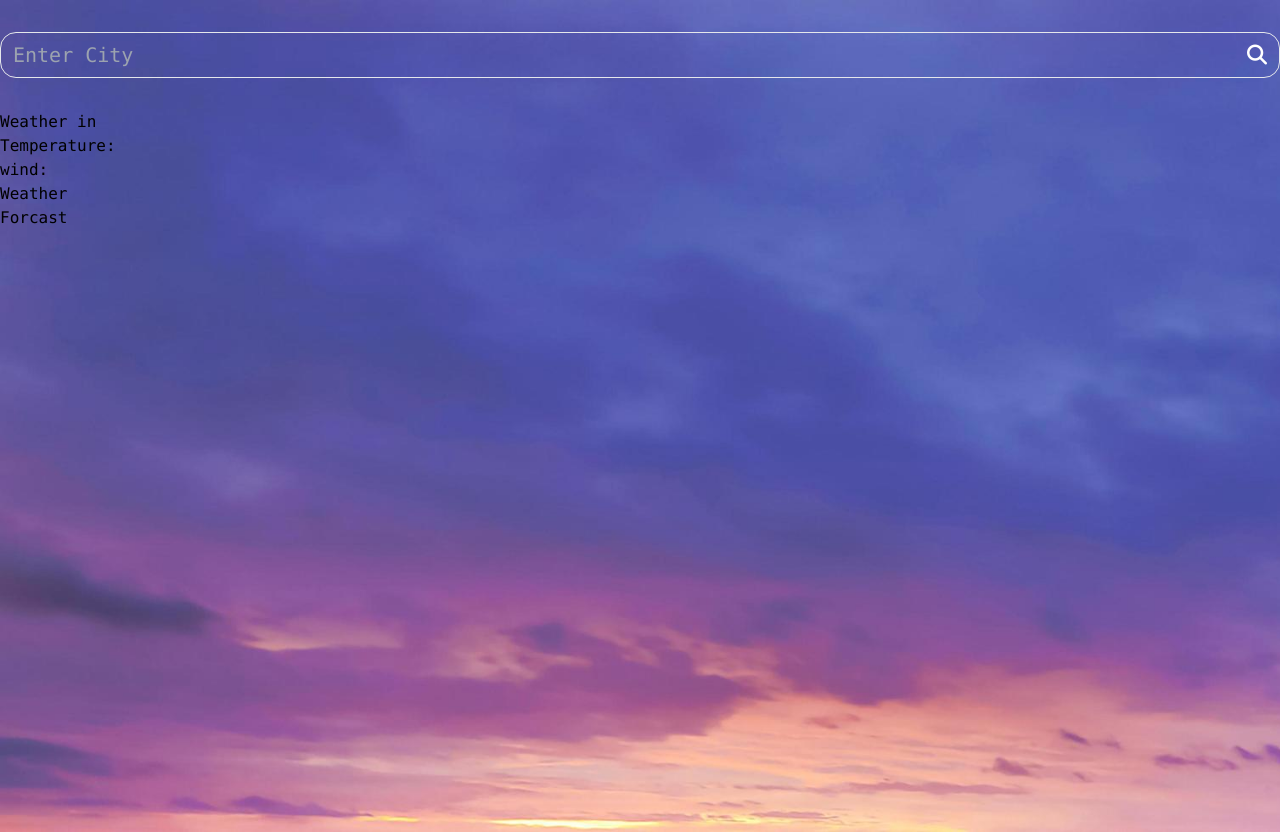
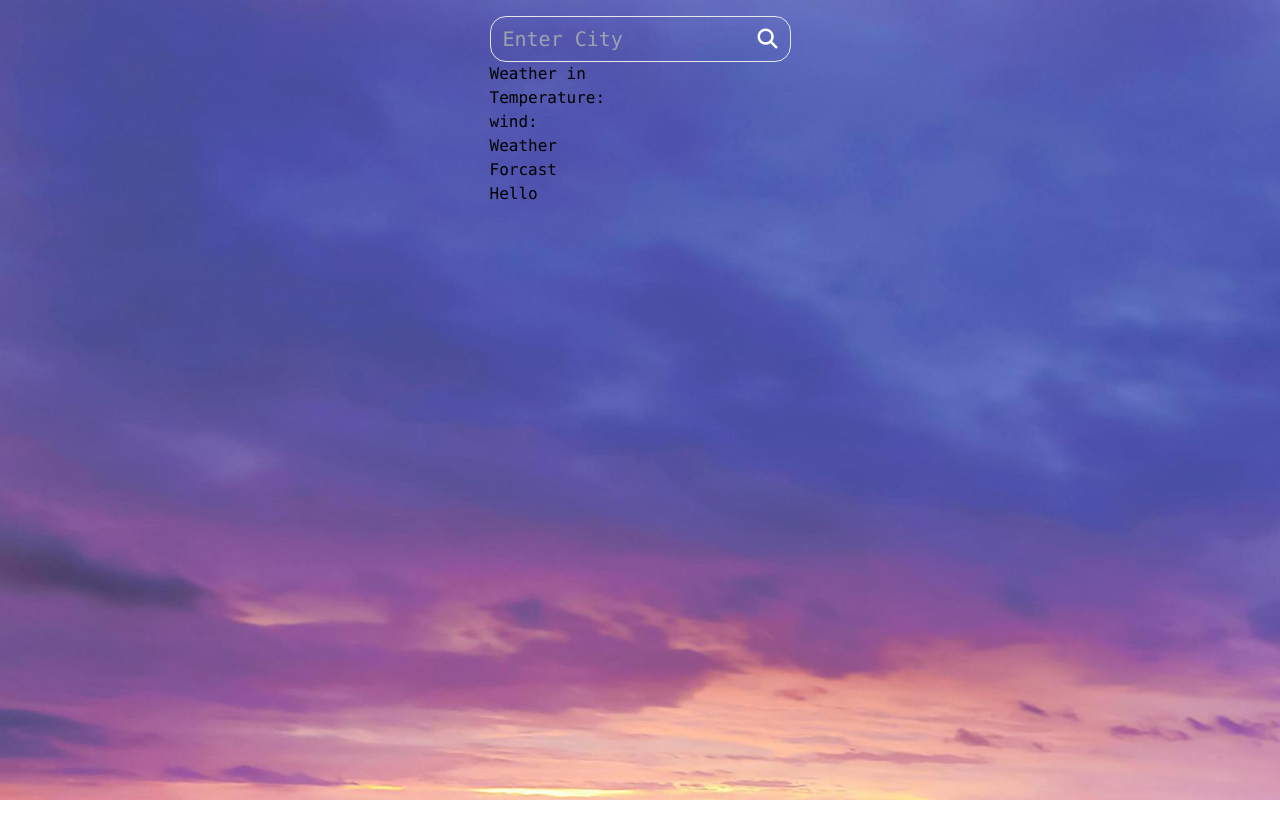
Before and after one commit to SohamDeshmukh1/Weather-App, a website: page index.html in a window 1280 px wide. After the commit the page ends 800 px from the top, so only its background shows below. Drawn offline with Linux system fonts and the light colour scheme.

Commit message:
Revert "Minnor Issues"
This reverts commit aa866ceb582b966319e611760dfd4dc14bee0bba.

```diff
--- a/index.html
+++ b/index.html
@@ -9,22 +9,21 @@
 </head>
 <body class="font-mono bg-cover bg-no-repeat" style="background-image: url(Background.jpg);height: 100vh;">
     <!-- <h1 class="text-center pt-7 text-xl font-bold ">Weather Application</h1> -->
-    <div  class="mainContainercontent-center h-full w-3/6">
+    <div class="mainContainer flex justify-center ">
         <div class="info">
-            <form class=" p-2 mt-8 flex border rounded-2xl px-3 bg-transparent text-xl" id="form">
+            <form class=" p-2 mt-4 flex border rounded-2xl px-3 bg-transparent text-xl" id="form">
                 <input type="text" id="city" placeholder="Enter City" class="bg-transparent w-full focus:outline-none border-none">
                 <submit id="submit"class="text-white ">
                     <i class="fa-solid fa-magnifying-glass"></i>
                 </submit>
             </form>
-            <div class="mt-8">
-                <ul>
-                    <ol>Weather in <span id="cityShow"></span></ol>
-                    <ol>Temperature: <span id="temp"></span></ol>
-                    <ol>wind: <span id="wind"></span></ol>
-                    <ol>Weather <span id="description"></span></ol>
-                    <ol>Forcast</h2>
-                </ul>
+            <div id="weatherInfo">
+                <h2>Weather in <span id="cityShow"></span></h2>
+                <h2>Temperature: <span id="temp"></span></h2>
+                <h2>wind: <span id="wind"></span></h2>
+                <h2>Weather <span id="description"></span></h2>
+                <h2>Forcast</h2>
+                <p>Hello</p>
                 <div id="forecast"></div>
             </div>
         </div>
```
